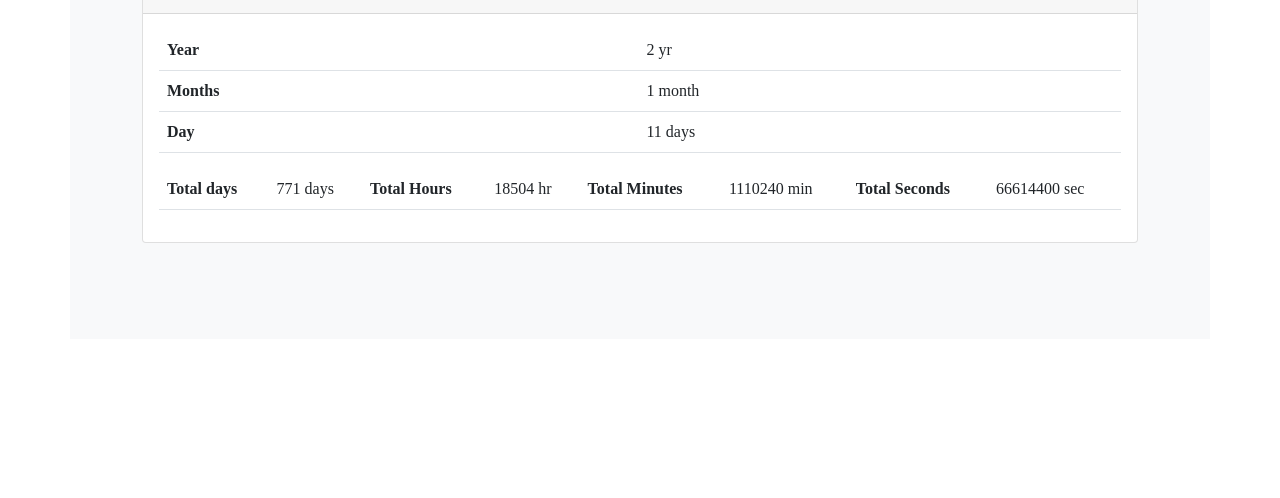
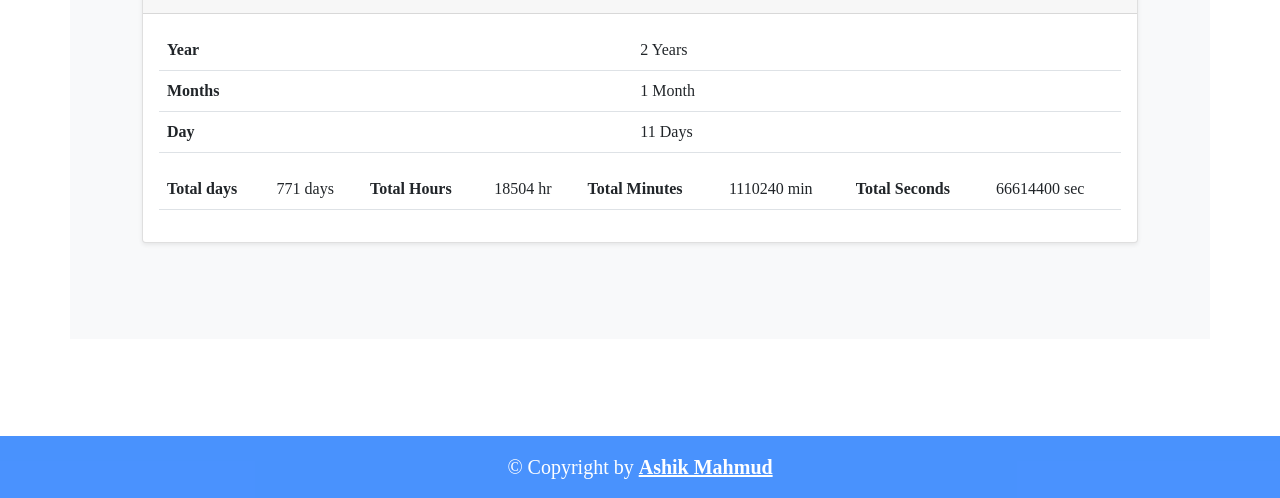
Before and after one commit to Ashik-Mahmud/age-calculator-bs, a plain HTML site: page index.html in a window 1280 px wide. Both pictures are taken after typing "2020-01-15" into the empty fields and a click on the button "Calculate Age". Shown: the part 302-800 px from the top of the page. Drawn offline with nearby package versions, Linux system fonts and the light colour scheme.

Commit message:
added footer section and dot something change of stylesheets

```diff
--- a/assets/css/style.css
+++ b/assets/css/style.css
@@ -8,3 +8,7 @@ body{
 .cursor-pointer{
     cursor: pointer;
 }
+
+#main{
+    height: calc(100vh - 150px);
+}
--- a/assets/js/app.js
+++ b/assets/js/app.js
@@ -58,15 +58,15 @@ ageButton.addEventListener("click", () => {
                                 <table class="table">
                                     <tr>
                                         <th>Year</th>
-                                        <td>${getYearForUser} yr</td>
+                                        <td>${getYearForUser} Years</td>
                                     </tr>
                                     <tr>
                                         <th>Months</th>
-                                        <td>${getMonthForUser} month</td>
+                                        <td>${getMonthForUser} Month</td>
                                     </tr>
                                     <tr>
                                         <th>Day</th>
-                                        <td>${getDateForUser} days</td>
+                                        <td>${getDateForUser} Days</td>
                                     </tr>
 
                                 </table>
--- a/index.html
+++ b/index.html
@@ -46,7 +46,7 @@
                     </div>
                 </div>
                 <!-- show result  -->
-                <div class="age-result m-5 card collapse" id="collapsed">
+                <div class="age-result m-5 card collapse shadow-sm" id="collapsed">
                     <!-- show dynamically  -->
                 </div>
 
@@ -57,11 +57,12 @@
     <!-- main part end here  -->
 
     <!-- footer part start  -->
-    <footer id="footer"></footer>
+    <footer id="footer" class="bg-primary bg-opacity-75 p-3 text-white">
+        <div class="container text-center">
+            <p class="lead m-0">&copy; Copyright  by <a  target="_blank" class="text-white alert-link" href="https://dev-ashikmahmud.netlify.app/">Ashik Mahmud</a></p>
+        </div>
+    </footer>
     <!-- footer part end  -->
-
-
-
 
     <!-- scripting file for  -->
     <script src="https://cdn.jsdelivr.net/npm/bootstrap@5.1.3/dist/js/bootstrap.bundle.min.js"></script>
```
Also changed, not shown: 1 other file.
